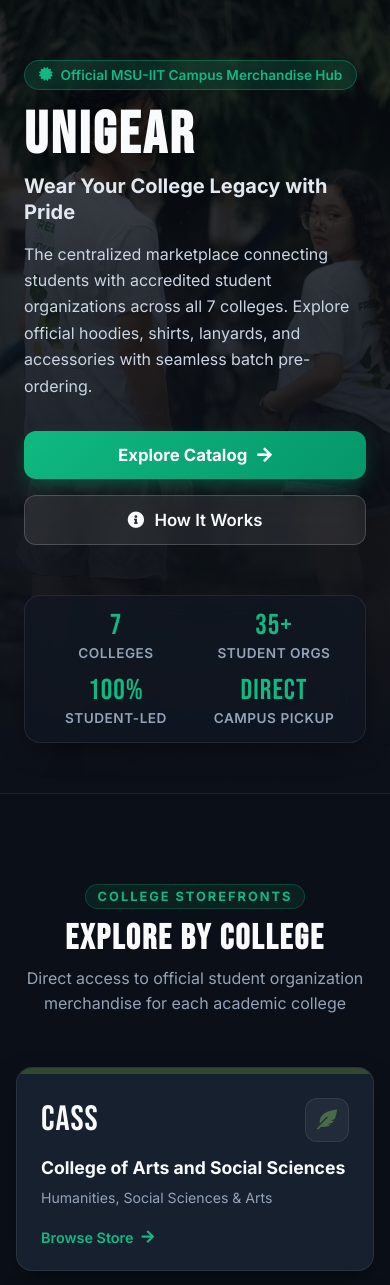
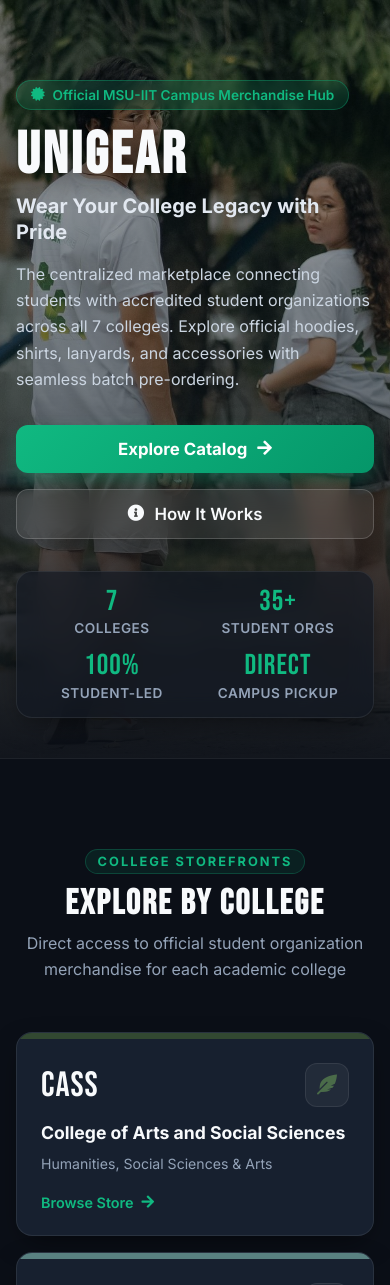
Before and after one commit to KishonShrill/UniGear, a Flask app: page / in a window 390 px wide. Shown: the part 60-1345 px from the top of the page. Run offline with Flask 3, Linux system fonts and the light colour scheme; data that the repository does not hold is empty; some libraries are stand-ins or nearby versions; some web fonts are replaced.

Commit message:
ref: changing from containered dark feel of landing

```diff
--- a/app/static/css/landing.css
+++ b/app/static/css/landing.css
@@ -49,10 +49,16 @@
 
 /* -------------------- Base Container & Section Utilities -------------------- */
 .landing-container {
-    max-width: 1280px;
+    max-width: 1400px;
     margin: 0 auto;
     padding: 0 24px;
     width: 100%;
+}
+
+.landing-wide-container {
+    width: 100%;
+    margin: 0 auto;
+    padding: 0 48px;
 }
 
 .section-tag {
@@ -97,12 +103,13 @@
 /* -------------------- HERO SECTION -------------------- */
 .landing-hero {
     position: relative;
-    min-height: 88vh;
+    min-height: calc(100vh - 60px);
     display: flex;
     align-items: center;
     background-color: var(--ug-bg-body);
     overflow: hidden;
-    padding: 80px 0 60px;
+    padding: 0;
+    width: 100%;
 }
 
 .hero-bg-image {
@@ -113,7 +120,7 @@
     height: 100%;
     object-fit: cover;
     object-position: center 30%;
-    filter: brightness(0.65) contrast(1.1);
+    filter: brightness(0.85) contrast(1.05);
     z-index: 1;
 }
 
@@ -123,26 +130,27 @@
     left: 0;
     width: 100%;
     height: 100%;
-    background: linear-gradient(
-        180deg,
-        rgba(11, 15, 23, 0.6) 0%,
-        rgba(11, 15, 23, 0.85) 60%,
-        rgba(11, 15, 23, 1) 100%
-    );
+    background: linear-gradient(180deg,
+            rgba(11, 15, 23, 0.25) 0%,
+            rgba(11, 15, 23, 0.45) 50%,
+            rgba(11, 15, 23, 0.95) 100%);
     z-index: 2;
 }
 
 .hero-container {
     position: relative;
     z-index: 3;
-    max-width: 1280px;
-    margin: 0 auto;
-    padding: 0 24px;
     width: 100%;
+    max-width: 100%;
+    padding: 120px 48px 80px;
+    display: flex;
+    flex-direction: column;
+    justify-content: flex-end;
+    min-height: calc(100vh - 60px);
 }
 
 .hero-content {
-    max-width: 800px;
+    max-width: 720px;
     text-align: left;
 }
 
@@ -198,7 +206,7 @@
     display: flex;
     flex-wrap: wrap;
     gap: 16px;
-    margin-bottom: 50px;
+    margin-bottom: 32px;
     animation: fadeInUp 1.1s ease-out;
 }
 
@@ -252,12 +260,12 @@
     display: flex;
     align-items: center;
     justify-content: space-between;
-    background: rgba(17, 23, 34, 0.8);
+    background: rgba(17, 23, 34, 0.65);
     backdrop-filter: blur(14px);
     border: 1px solid var(--ug-border);
     border-radius: 16px;
     padding: 20px 32px;
-    max-width: 900px;
+    max-width: 720px;
     box-shadow: var(--ug-shadow-card);
     animation: fadeInUp 1.2s ease-out;
 }
@@ -473,7 +481,8 @@
 .product-image-wrap {
     position: relative;
     width: 100%;
-    padding-top: 75%; /* 4:3 Aspect Ratio */
+    padding-top: 75%;
+    /* 4:3 Aspect Ratio */
     overflow: hidden;
     background: #0f141d;
 }
@@ -509,13 +518,33 @@
     border: 1px solid rgba(255, 255, 255, 0.15);
 }
 
-.college-badge-cass { background: rgba(50, 72, 49, 0.9); }
-.college-badge-ccs  { background: rgba(89, 129, 129, 0.9); }
-.college-badge-cba  { background: rgba(154, 154, 113, 0.9); }
-.college-badge-chs  { background: rgba(139, 158, 175, 0.9); }
-.college-badge-ced  { background: rgba(65, 68, 89, 0.9); }
-.college-badge-coe  { background: rgba(89, 56, 56, 0.9); }
-.college-badge-csm  { background: rgba(147, 79, 80, 0.9); }
+.college-badge-cass {
+    background: rgba(50, 72, 49, 0.9);
+}
+
+.college-badge-ccs {
+    background: rgba(89, 129, 129, 0.9);
+}
+
+.college-badge-cba {
+    background: rgba(154, 154, 113, 0.9);
+}
+
+.college-badge-chs {
+    background: rgba(139, 158, 175, 0.9);
+}
+
+.college-badge-ced {
+    background: rgba(65, 68, 89, 0.9);
+}
+
+.college-badge-coe {
+    background: rgba(89, 56, 56, 0.9);
+}
+
+.college-badge-csm {
+    background: rgba(147, 79, 80, 0.9);
+}
 
 .order-type-badge {
     position: absolute;
@@ -983,6 +1012,7 @@
         opacity: 0;
         transform: translateY(24px);
     }
+
     to {
         opacity: 1;
         transform: translateY(0);
@@ -994,6 +1024,7 @@
         opacity: 0;
         transform: translateY(-16px);
     }
+
     to {
         opacity: 1;
         transform: translateY(0);
@@ -1019,8 +1050,16 @@
 
 @media (max-width: 768px) {
     .landing-hero {
-        min-height: auto;
-        padding: 60px 0 50px;
+        min-height: 85vh;
+    }
+
+    .landing-wide-container {
+        padding: 0 24px;
+    }
+
+    .hero-container {
+        padding: 100px 24px 48px;
+        min-height: 85vh;
     }
 
     .hero-title {
@@ -1076,6 +1115,14 @@
         padding: 0 16px;
     }
 
+    .landing-wide-container {
+        padding: 0 16px;
+    }
+
+    .hero-container {
+        padding: 80px 16px 40px;
+    }
+
     .hero-actions {
         flex-direction: column;
         width: 100%;
--- a/app/templates/landing.html
+++ b/app/templates/landing.html
@@ -73,7 +73,7 @@
 
     <!-- ==================== SHOP BY COLLEGE SECTION ==================== -->
     <section id="colleges-section" class="section-colleges">
-        <div class="landing-container">
+        <div class="landing-wide-container">
             <div class="section-header">
                 <span class="section-tag">COLLEGE STOREFRONTS</span>
                 <h2 class="section-title">EXPLORE BY COLLEGE</h2>
@@ -106,7 +106,7 @@
 
     <!-- ==================== FEATURED & TRENDING PREORDERS ==================== -->
     <section id="featured-section" class="section-featured">
-        <div class="landing-container">
+        <div class="landing-wide-container">
             <div class="section-header-flex">
                 <div class="section-header-text">
                     <span class="section-tag">SPOTLIGHT DROPS</span>
```
